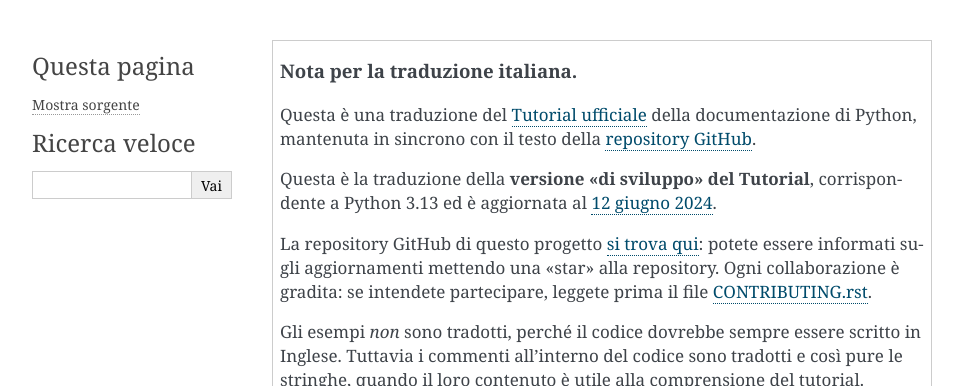
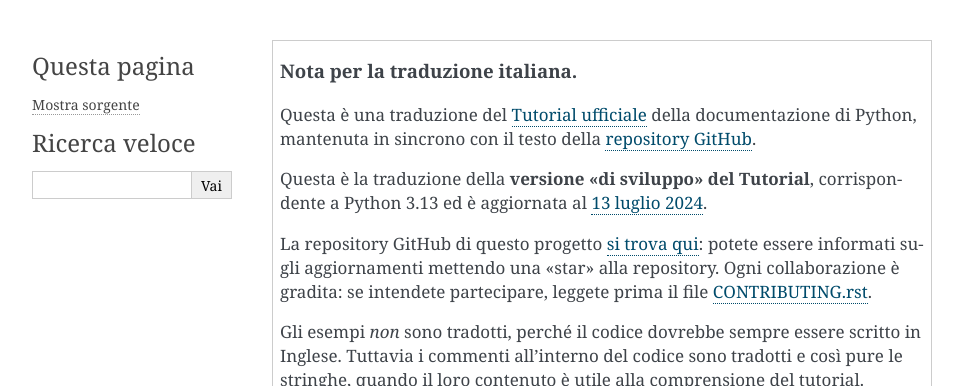
Before and after one commit to ricpol/pytutorial-it, a Sphinx documentation site: the page built from tutorial/source/appetite.rst, in a window 1280 px wide and 900 px high. Shown: the top 386 px of the window, without its empty margins (148-1111 px from the left). Built offline with Sphinx 7.4.7, drawn with Linux system fonts in a browser that asks for light colours.

Commit message:
sync up to commit 4af9c05

```diff
--- a/tutorial/source/appetite.rst
+++ b/tutorial/source/appetite.rst
@@ -8,7 +8,7 @@
 
     Questa è la traduzione della **versione "di sviluppo" del Tutorial**,
     corrispondente a Python 3.13 ed è aggiornata al
-    `12 giugno 2024 <https://github.com/python/cpython/commits/3.13/Doc/tutorial>`_.
+    `13 luglio 2024 <https://github.com/python/cpython/commits/3.13/Doc/tutorial>`_.
 
     La repository GitHub di questo progetto
     `si trova qui <https://github.com/ricpol/pytutorial-it>`_:
--- a/tutorial/source/classes.rst
+++ b/tutorial/source/classes.rst
@@ -724,6 +724,11 @@ nome della classe corrente senza trattini bassi iniziali. Questa manipolazione
 avviene per tutti gli identificatori di questo tipo, indipendentemente dalla
 loro posizione, purché siano definiti all'interno della classe.
 
+.. seealso::
+
+   Le :ref:`specifiche per il name mangling <private-name-mangling>` per dettagli
+   e casi speciali.
+
 La manipolazione dei nomi permette alle sotto-classi di sovrascrivere un
 metodo senza comprometterne l'invocazione da un'altra classe. Per esempio::
 
```
